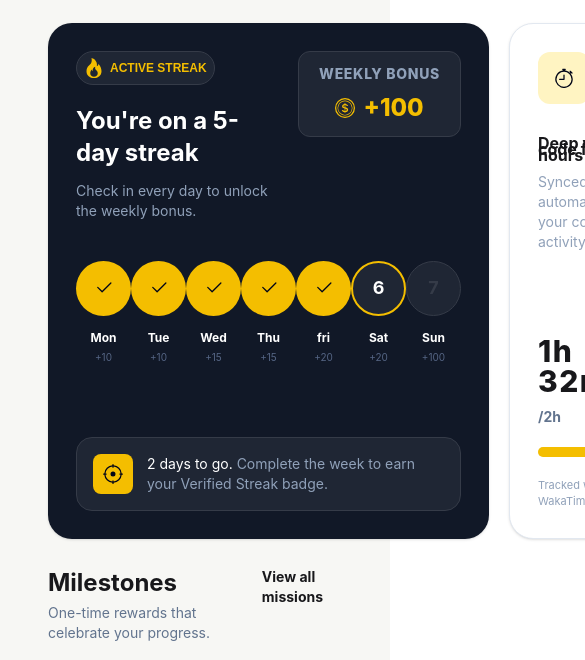
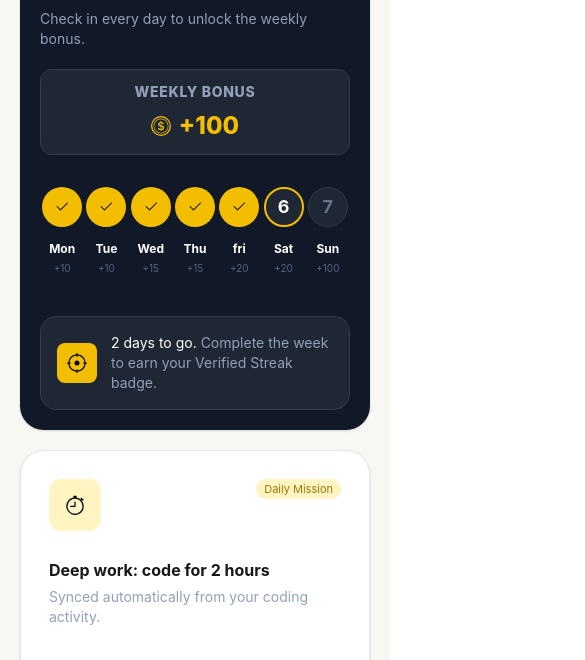
Before and after one commit to SARAH-ACHAHOUI/SARAH-ACHAHOUI, a website: page public/pages/Missions.html in a window 390 px wide. Shown: the part 375-1035 px from the top of the page, 585 px wide, since content can reach past the window. Drawn offline with Linux system fonts and the light colour scheme.

Commit message:
Add footer and responsive  to Missions page

```diff
--- a/public/pages/Missions.html
+++ b/public/pages/Missions.html
@@ -74,20 +74,20 @@
     <main id="yahya">
 
         <section>
-            <div class="px-[3rem] py-14">
+            <div class="px-5 py-8 lg:px-[3rem] lg:py-14">
                 <p class="text-xs text-[#9a7900]">MISSIONS & REWARDS</p>
-                <h1 class="mt-3.5 text-5xl font-bold ">Small wins, every day.</h1>
+                <h1 class="mt-3.5 text-3xl font-bold sm:text-4xl lg:text-5xl">Small wins, every day.</h1>
                 <p class="mt-3.5 text-base text-slate-500">Build momentum, support your promo and earn coins while you
                     sharpen your
                     skills.
                 </p>
             </div>
         </section>
-        <section class="px-[3rem] flex gap-5">
+        <section class="flex flex-col gap-5 px-5 lg:flex-row lg:px-[3rem]">
             <!-- articl 1 -->
             <div
-                class="bg-[#111827] flex-5 p-7 rounded-3xl shadow-sm transition duration-200 hover:-translate-y-1 hover:scale-[1.02] hover:z-10 hover:shadow-md">
-                <div class="flex items-start gap-6 justify-between ">
+                class="bg-[#111827] p-5 sm:p-7 lg:min-w-0 lg:flex-5 rounded-3xl shadow-sm transition duration-200 hover:-translate-y-1 hover:scale-[1.02] hover:z-10 hover:shadow-md">
+                <div class="flex flex-col items-start gap-5 sm:flex-row sm:justify-between sm:gap-6">
                     <div class="flex flex-col">
                         <span
                             class="text-alpha px-1.75 py-1.5 w-fit flex gap-1.5 items-center justify-center rounded-full border border-[#353B48] bg-[#1f2634] text-xs font-main font-bold ">
@@ -101,7 +101,7 @@
                         <p class="mt-3 text-sm text-slate-400">Check in every day to unlock the weekly bonus.</p>
                     </div>
                     <div
-                        class="flex text-white flex-col px-5 py-3 shrink-0 items-center justify-center gap-2 rounded-xl border border-[#353B48] bg-[#1f2634]">
+                        class="flex shrink-0 flex-col items-center justify-center gap-2 self-stretch sm:self-auto rounded-xl border border-[#353B48] bg-[#1f2634] px-5 py-3 text-white">
                         <p class="text-sm font-extrabold text-slate-400 tracking-wider">WEEKLY BONUS</p>
                         <span class="flex items-center gap-2 text-2xl font-extrabold text-alpha">
                             <svg xmlns="http://www.w3.org/2000/svg" width="5" height="5" fill="currentColor"
@@ -116,12 +116,12 @@
                         </span>
                     </div>
                 </div>
-                <div class="flex py-10">
-                    <div class="flex flex-1 flex-col items-center">
+                <div class="flex py-8 sm:py-10">
+                    <div class="flex min-w-0 flex-1 flex-col items-center">
                         <span
-                            class="flex size-[55px] items-center justify-center rounded-full bg-alpha text-sm font-extrabold text-slate-950">
+                            class="flex size-10 sm:size-[55px] items-center justify-center rounded-full bg-alpha text-sm font-extrabold text-slate-950">
                             <svg xmlns="http://www.w3.org/2000/svg" width="16" height="16" fill="currentColor"
-                                class="bi bi-check2 size-5 shrink-0" viewBox="0 0 16 16">
+                                class="bi bi-check2 size-4 sm:size-5 shrink-0" viewBox="0 0 16 16">
                                 <path
                                     d="M13.854 3.646a.5.5 0 0 1 0 .708l-7 7a.5.5 0 0 1-.708 0l-3.5-3.5a.5.5 0 1 1 .708-.708L6.5 10.293l6.646-6.647a.5.5 0 0 1 .708 0" />
                             </svg>
@@ -129,11 +129,11 @@
                         <span class="mt-3.5 text-xs font-bold text-white">Mon</span>
                         <span class="mt-1 text-[10px] text-[#556584]">+10</span>
                     </div>
-                    <div class="flex flex-1 flex-col items-center">
+                    <div class="flex min-w-0 flex-1 flex-col items-center">
                         <span
-                            class="flex size-[55px] items-center justify-center rounded-full bg-alpha text-sm font-extrabold text-slate-950">
+                            class="flex size-10 sm:size-[55px] items-center justify-center rounded-full bg-alpha text-sm font-extrabold text-slate-950">
                             <svg xmlns="http://www.w3.org/2000/svg" width="16" height="16" fill="currentColor"
-                                class="bi bi-check2 size-5 shrink-0" viewBox="0 0 16 16">
+                                class="bi bi-check2 size-4 sm:size-5 shrink-0" viewBox="0 0 16 16">
                                 <path
                                     d="M13.854 3.646a.5.5 0 0 1 0 .708l-7 7a.5.5 0 0 1-.708 0l-3.5-3.5a.5.5 0 1 1 .708-.708L6.5 10.293l6.646-6.647a.5.5 0 0 1 .708 0" />
                             </svg>
@@ -141,11 +141,11 @@
                         <span class="mt-3.5 text-xs font-bold text-white">Tue</span>
                         <span class="mt-1 text-[10px] text-[#556584]">+10</span>
                     </div>
-                    <div class="flex flex-1 flex-col items-center">
+                    <div class="flex min-w-0 flex-1 flex-col items-center">
                         <span
-                            class="flex size-[55px] items-center justify-center rounded-full bg-alpha text-sm font-extrabold text-slate-950">
+                            class="flex size-10 sm:size-[55px] items-center justify-center rounded-full bg-alpha text-sm font-extrabold text-slate-950">
                             <svg xmlns="http://www.w3.org/2000/svg" width="16" height="16" fill="currentColor"
-                                class="bi bi-check2 size-5 shrink-0" viewBox="0 0 16 16">
+                                class="bi bi-check2 size-4 sm:size-5 shrink-0" viewBox="0 0 16 16">
                                 <path
                                     d="M13.854 3.646a.5.5 0 0 1 0 .708l-7 7a.5.5 0 0 1-.708 0l-3.5-3.5a.5.5 0 1 1 .708-.708L6.5 10.293l6.646-6.647a.5.5 0 0 1 .708 0" />
                             </svg>
@@ -153,11 +153,11 @@
                         <span class="mt-3.5 text-xs font-bold text-white">Wed</span>
                         <span class="mt-1 text-[10px] text-[#556584]">+15</span>
                     </div>
-                    <div class="flex flex-1 flex-col items-center">
+                    <div class="flex min-w-0 flex-1 flex-col items-center">
                         <span
-                            class="flex size-[55px] items-center justify-center rounded-full bg-alpha text-sm font-extrabold text-slate-950">
+                            class="flex size-10 sm:size-[55px] items-center justify-center rounded-full bg-alpha text-sm font-extrabold text-slate-950">
                             <svg xmlns="http://www.w3.org/2000/svg" width="16" height="16" fill="currentColor"
-                                class="bi bi-check2 size-5 shrink-0" viewBox="0 0 16 16">
+                                class="bi bi-check2 size-4 sm:size-5 shrink-0" viewBox="0 0 16 16">
                                 <path
                                     d="M13.854 3.646a.5.5 0 0 1 0 .708l-7 7a.5.5 0 0 1-.708 0l-3.5-3.5a.5.5 0 1 1 .708-.708L6.5 10.293l6.646-6.647a.5.5 0 0 1 .708 0" />
                             </svg>
@@ -165,11 +165,11 @@
                         <span class="mt-3.5 text-xs font-bold text-white">Thu</span>
                         <span class="mt-1 text-[10px] text-[#556584]">+15</span>
                     </div>
-                    <div class="flex flex-1 flex-col items-center">
+                    <div class="flex min-w-0 flex-1 flex-col items-center">
                         <span
-                            class="flex size-[55px] items-center justify-center rounded-full bg-alpha text-sm font-extrabold text-slate-950">
+                            class="flex size-10 sm:size-[55px] items-center justify-center rounded-full bg-alpha text-sm font-extrabold text-slate-950">
                             <svg xmlns="http://www.w3.org/2000/svg" width="16" height="16" fill="currentColor"
-                                class="bi bi-check2 size-5 shrink-0" viewBox="0 0 16 16">
+                                class="bi bi-check2 size-4 sm:size-5 shrink-0" viewBox="0 0 16 16">
                                 <path
                                     d="M13.854 3.646a.5.5 0 0 1 0 .708l-7 7a.5.5 0 0 1-.708 0l-3.5-3.5a.5.5 0 1 1 .708-.708L6.5 10.293l6.646-6.647a.5.5 0 0 1 .708 0" />
                             </svg>
@@ -177,17 +177,17 @@
                         <span class="mt-3.5 text-xs font-bold text-white">fri</span>
                         <span class="mt-1 text-[10px] text-[#556584]">+20</span>
                     </div>
-                    <div class="flex flex-1 flex-col items-center">
+                    <div class="flex min-w-0 flex-1 flex-col items-center">
                         <span
-                            class="flex size-[55px] items-center justify-center rounded-full border-2 bg-[#1f2634] border-alpha font-bold text-lg text-white">
+                            class="flex size-10 sm:size-[55px] items-center justify-center rounded-full border-2 bg-[#1f2634] border-alpha font-bold text-lg text-white">
                             6
                         </span>
                         <span class="mt-3.5 text-xs font-bold text-white">Sat</span>
                         <span class="mt-1 text-[10px] text-[#556584]">+20</span>
                     </div>
-                    <div class="flex flex-1 flex-col items-center">
+                    <div class="flex min-w-0 flex-1 flex-col items-center">
                         <span
-                            class="flex size-[55px] items-center justify-center rounded-full border border-[#353B48] bg-[#1f2634] font-bold text-lg text-[#353B48]">
+                            class="flex size-10 sm:size-[55px] items-center justify-center rounded-full border border-[#353B48] bg-[#1f2634] font-bold text-lg text-slate-500">
                             7
                         </span>
                         <span class="mt-3.5 text-xs font-bold text-white">Sun</span>
@@ -196,7 +196,7 @@
                 </div>
 
                 <!-- last  -->
-                <div class="bg-[#1f2634] border border-[#353B48] mt-8 flex items-center gap-3.5 rounded-2xl p-4">
+                <div class="bg-[#1f2634] border border-[#353B48] mt-2 sm:mt-8 flex items-center gap-3.5 rounded-2xl p-4">
                     <span class="bg-alpha flex size-10 shrink-0 items-center justify-center rounded-lg text-slate-950">
                         <svg xmlns="http://www.w3.org/2000/svg" width="16" height="16" fill="currentColor"
                             class="bi bi-crosshair size-5 shrink-0" viewBox="0 0 16 16">
@@ -209,7 +209,7 @@
                 </div>
 
             </div>
-            <div class="flex flex-col flex-3 gap-9 rounded-3xl border-1 border-slate-200 bg-white p-7 shadow-sm transition duration-200 hover:-translate-y-1 hover:scale-[1.02] hover:z-10 hover:shadow-md">
+            <div class="flex flex-col gap-9 p-5 sm:p-7 lg:min-w-0 lg:flex-3 rounded-3xl border-1 border-slate-200 bg-white p-7 shadow-sm transition duration-200 hover:-translate-y-1 hover:scale-[1.02] hover:z-10 hover:shadow-md">
                 <!-- articl 1 -->
                 <div class="flex items-start justify-between">
                     <span
@@ -259,17 +259,17 @@
 
         <!-- MIlestones -->
         <section>
-            <div class="flex items-start justify-between px-[3rem] pt-7">
+            <div class="flex items-start justify-between gap-4 px-5 pt-10 lg:px-[3rem] lg:pt-7">
                 <div class="flex flex-col">
                     <h1 class="font-bold text-2xl">Milestones</h1>
                     <p class="mt-1 text-sm text-slate-500">One-time rewards that celebrate your progress.</p>
                 </div>
-                <a class="text-sm font-bold" href="">View all missions</a>
+                <a class="shrink-0 text-sm font-bold" href="">View all missions</a>
             </div>
 
 
 
-            <div class="flex px-[3rem] pt-7 gap-5"> <!-- ul -->
+            <div class="flex flex-col gap-4 px-5 pt-6 lg:flex-row lg:gap-5 lg:px-[3rem] lg:pt-7"> <!-- ul -->
                 <div
                     class="flex flex-1 gap-4 items-center rounded-2xl border border-slate-200 bg-white p-6 shadow-sm transition duration-200 hover:-translate-y-1 hover:scale-[1.02] hover:z-10 hover:shadow-md">
                     <span
@@ -285,7 +285,7 @@
                             <path d="M9.998 5.083 10 5a2 2 0 1 0-3.132 1.65 6 6 0 0 1 3.13-1.567" />
                         </svg>
                     </span>
-                    <div class="flex flex-col flex-1">
+                    <div class="flex min-w-0 flex-col flex-1">
                         <h1 class="text-base font-bold">Make your first sale</h1>
                         <p class="text-xs mt-1.5 text-slate-400"> List and sell an item in Marketplace</p>
                         <p class="text-[#8a6c00] text-xs mt-3">Completed</p>
@@ -361,7 +361,10 @@
 
         </section>
     </main>
-
+    <footer class="mt-16 w-[90%] lg:mt-30 flex flex-col gap-2 lg:w-[80%] border-t-1 border-[#111827] items-center justify-center mx-auto text-center text-slate-400 text-xs pb-7">
+        <p class="pt-4">Made for LionsGeek Students</p>
+        <p>Promo Hub <span class="text-[#111827]">&copy;</span> 2026<span class="text-[#111827]">-</span>2027 <span class="text-[#111827]">-</span> All rights reserved</p>
+    </footer>
 
 
 
```
Also changed, not shown: public/css/output.css.
